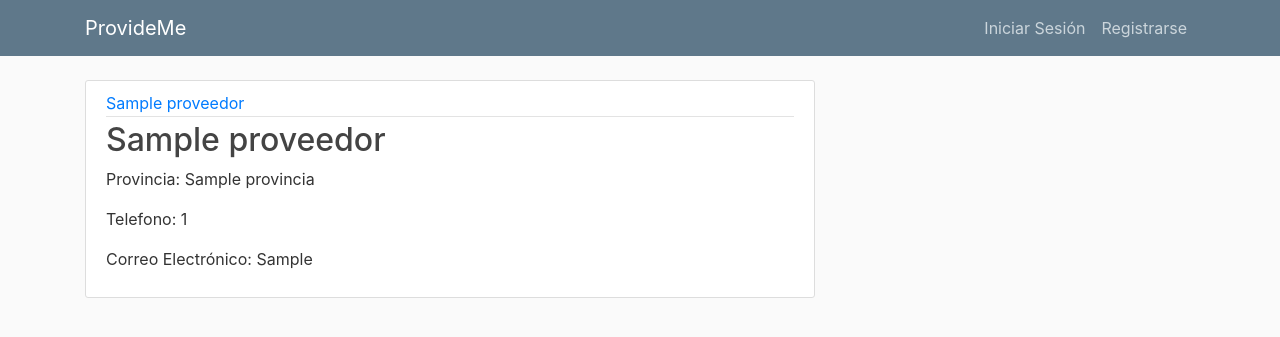
After one commit to jorcubas/WebPage-ProvideMe---Django-Python, a Django app: page /proveedor/1/ in a window 1280 px wide. The commit adds this page. Shown: the top 337 px of the page. Run offline with Django 3.2, Linux system fonts and the light colour scheme; tables that the repository leaves empty hold one stand-in row (values such as "Sample post"); some libraries are stand-ins or nearby versions.

Commit message:
Agregado de Boton Admin y Visualizar Proveedor.

```diff
--- a/Proyectov2/proveedor/templates/proveedor/base.html
+++ b/Proyectov2/proveedor/templates/proveedor/base.html
@@ -43,6 +43,9 @@
                 {% if user.is_authenticated %}
                     <a class="nav-item nav-link" href="{% url 'perfil' %}">Perfil</a>
                     <a class="nav-item nav-link" href="{% url 'logout' %}">Cerrar Sesión</a>
+                    {% if user.is_superuser and user.is_staff %}
+                        <a class="nav-item nav-link" href="/admin">Admin</a>
+                    {% endif %}
                 {% else %}
                     <a class="nav-item nav-link" href="{% url 'login' %}">Iniciar Sesión</a>
                     <a class="nav-item nav-link" href="{% url 'registro' %}">Registrarse</a>
--- a/Proyectov2/proveedor/templates/proveedor/proveedor.html
+++ b/Proyectov2/proveedor/templates/proveedor/proveedor.html
@@ -6,7 +6,7 @@
             <div class="article-metadata">
               <a class="mr-2" href="#">{{ provee.nombre }}</a>
             </div>
-            <h2><a class="article-title" href="#">{{ provee.nombre }}</a></h2>
+            <h2><a class="article-title" href="{% url 'proveedor-detail' provee.id %}">{{ provee.nombre }}</a></h2>
               <p class="article-content">Provincia: {{ provee.provincia.nombre }}</p>
             <p class="article-content">Telefono: {{ provee.telefono }}</p>
               <p class="article-content">Correo Electrónico: {{ provee.correo }}</p>
--- /dev/null
+++ b/Proyectov2/proveedor/templates/proveedor/proveedor_detail.html
@@ -0,0 +1,14 @@
+{% extends "proveedor/base.html" %}
+{% block content %}
+    <article class="media content-section">
+      <div class="media-body">
+        <div class="article-metadata">
+          <a class="mr-2" href="#">{{ object.nombre }}</a>
+        </div>
+        <h2 class="article-title">{{ object.nombre }}</h2>
+          <p class="article-content">Provincia: {{ object.provincia.nombre }}</p>
+        <p class="article-content">Telefono: {{ object.telefono }}</p>
+          <p class="article-content">Correo Electrónico: {{ object.correo }}</p>
+      </div>
+    </article>
+{% endblock content %}
--- a/Proyectov2/proveedor/urls.py
+++ b/Proyectov2/proveedor/urls.py
@@ -1,6 +1,8 @@
 from django.urls import path
+from .views import proveedorListView, proveedorDetailView
 from . import views
 
 urlpatterns = [
-    path('', views.home, name = 'proveedor-proveedor'),
+    path('', proveedorListView.as_view(), name = 'proveedor-proveedor'),
+    path('proveedor/<int:pk>/', proveedorDetailView.as_view(), name = 'proveedor-detail'),
 ]
--- a/Proyectov2/proveedor/views.py
+++ b/Proyectov2/proveedor/views.py
@@ -1,6 +1,7 @@
 from django.shortcuts import render
 from .models import proveedor
 from django.contrib.auth.decorators import login_required
+from django.views.generic import ListView, DetailView
 
 @login_required
 def home(request):
@@ -8,3 +9,13 @@ def home(request):
         'proveedor' : proveedor.objects.select_related('provincia')
     }
     return render(request, 'proveedor/proveedor.html', context)
+
+class proveedorListView(ListView):
+    model = proveedor
+    template_name = 'proveedor/proveedor.html'
+    context_object_name = 'proveedor'
+    ordering = ['-nombre']
+
+
+class proveedorDetailView(DetailView):
+    model = proveedor
```
